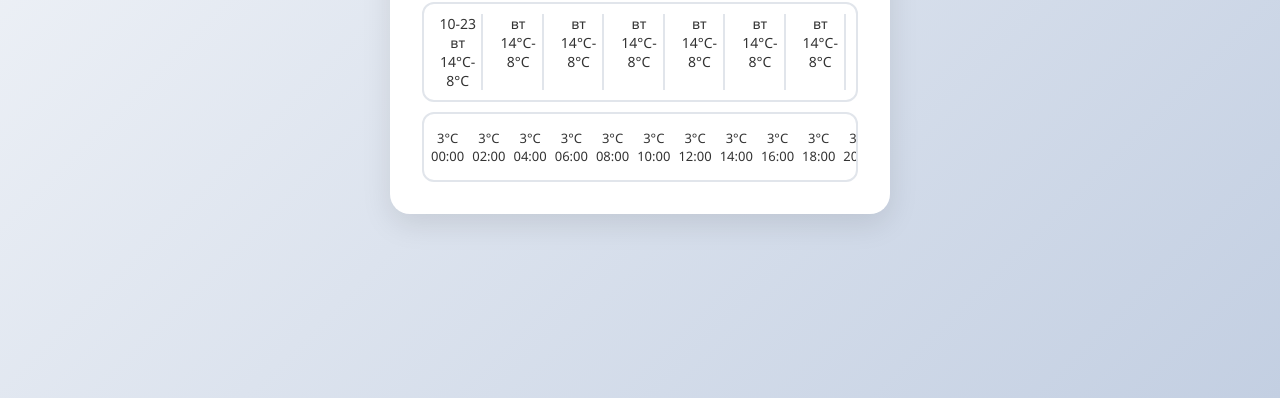
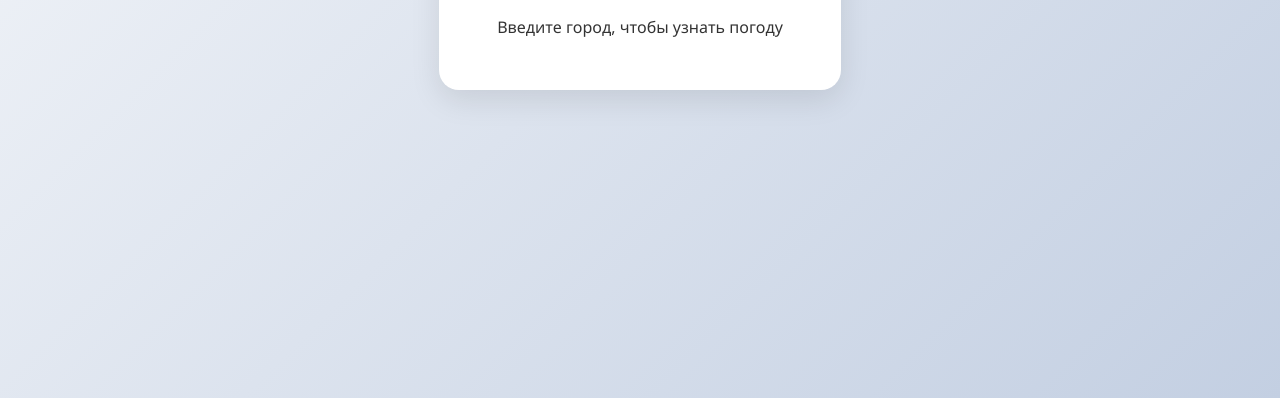
Before and after one commit to Grusha5869/simple-weather, a website: page index.html in a window 1280 px wide. Shown: the part 402-800 px from the top of the page. Drawn offline with Linux system fonts and the light colour scheme.

Commit message:
fix and check

```diff
--- a/index.html
+++ b/index.html
@@ -18,55 +18,7 @@
                 <p class="hint">Введите город, чтобы узнать погоду</p>
 
                 <div class="weather__info__wrapper">
-                    <div class="weather__info__city">Ваш город</div>
-                    <div class="weather__info__days">
-                        <div class="weather__info__days__content">10-23 вт <br>14°C-8°C</div>
-                        <div class="weather__info__days__content">вт <br>14°C-8°C</div>
-                        <div class="weather__info__days__content">вт <br>14°C-8°C</div>
-                        <div class="weather__info__days__content">вт <br>14°C-8°C</div>
-                        <div class="weather__info__days__content">вт <br>14°C-8°C</div>
-                        <div class="weather__info__days__content">вт <br>14°C-8°C</div>
-                        <div class="weather__info__days__content active">вт <br>14°C-8°C</div>
-                    </div>
 
-                    <div class="weather__info__hours">
-                        <div class="weather__info__hours__elem">
-                            <p class="temp">3°C</p><p class="hours">00:00</p>
-                        </div>
-                        <div class="weather__info__hours__elem">
-                            <p class="temp">3°C</p><p class="hours">02:00</p>
-                        </div>
-                        <div class="weather__info__hours__elem">
-                            <p class="temp">3°C</p><p class="hours">04:00</p>
-                        </div>
-                        <div class="weather__info__hours__elem">
-                            <p class="temp">3°C</p><p class="hours">06:00</p>
-                        </div>
-                        <div class="weather__info__hours__elem">
-                            <p class="temp">3°C</p><p class="hours">08:00</p>
-                        </div>
-                        <div class="weather__info__hours__elem">
-                            <p class="temp">3°C</p><p class="hours">10:00</p>
-                        </div>
-                        <div class="weather__info__hours__elem">
-                            <p class="temp">3°C</p><p class="hours">12:00</p>
-                        </div>
-                        <div class="weather__info__hours__elem">
-                            <p class="temp">3°C</p><p class="hours">14:00</p>
-                        </div>
-                        <div class="weather__info__hours__elem">
-                            <p class="temp">3°C</p><p class="hours">16:00</p>
-                        </div>
-                        <div class="weather__info__hours__elem">
-                            <p class="temp">3°C</p><p class="hours">18:00</p>
-                        </div>
-                        <div class="weather__info__hours__elem">
-                            <p class="temp">3°C</p><p class="hours">20:00</p>
-                        </div>
-                        <div class="weather__info__hours__elem">
-                            <p class="temp">3°C</p><p class="hours">22:00</p>
-                        </div>
-                    </div>
                 </div>
             </div>
 
```
